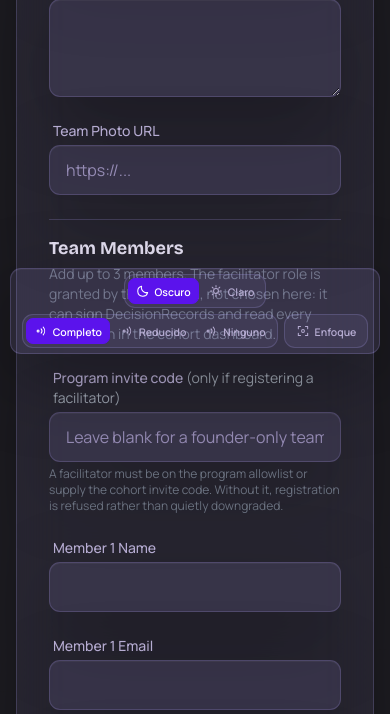
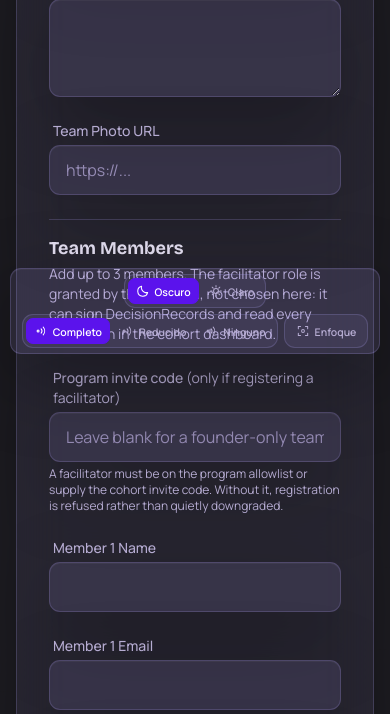
Before and after one commit to paolahsp/Vertex4D, a FastAPI app: page /register in a window 390 px wide. Shown: the part 476-1190 px from the top of the page. Run offline with FastAPI, Linux system fonts and the light colour scheme; some libraries are stand-ins or nearby versions.

Commit message:
Cap the method map and map the last raw greys
Two defects the public routes had not been audited for.

The method map on the landing pairs aspect-ratio 1.22 with a 300px min-height
on mobile, and that combination imposes a minimum width of 366px regardless of
the container. On a 375px screen it pushed 7px past the shell, which clips it
with no way to scroll. A max-width cap lets the ratio yield instead. Scanned
the sheet: no other rule pairs aspect-ratio with min-height uncapped.

The registration helper copy still used raw Tailwind greys -- text-gray-400 and
text-gray-500 -- which were never mapped to a theme token. A mid grey cannot
serve a very dark and a very light ground at once, so it failed in both: 3.04:1
on dark, 2.52:1 on light. That text explains the facilitator invite code, on
the page every cohort participant uses.

Verified: 24/24 layout checks clean on the four public routes at 2560, 1440,
1024, 768, 390 and 360; 30/30 contrast checks clean across all 15 routes in
both themes, worst pair 4.89:1; contracts and golden path smoke green.

Co-Authored-By: Claude Opus 5 <noreply@anthropic.com>

```diff
--- a/static/css/vertex4d.css
+++ b/static/css/vertex4d.css
@@ -225,6 +225,7 @@ input:focus, textarea:focus, select:focus {
 
 a { color: var(--act); }
 .copy, .sgp-copy, .fd-copy, .text-stone-600, .text-gray-600, .text-gray-700,
+.text-gray-400, .text-gray-500, .text-stone-300,
 .text-medium-grey, .text-stone-500, .text-stone-400, .fd-muted,
 .metric span, .mini span, .range span, .row p, .contract-item p, .signal p, .response p {
     color: var(--fg2) !important;
@@ -496,6 +497,9 @@ canvas { background: transparent; }
     border: 1px solid var(--edge);
     border-radius: var(--radius);
     box-shadow: var(--shadow);
+    /* aspect-ratio junto a min-height impone un ancho mínimo: 300px de alto por
+       1.22 son 366px, y en una pantalla de 375 eso desbordaba el contenedor. */
+    max-width: 100%;
     min-height: 420px;
     overflow: hidden;
     position: relative;
```
